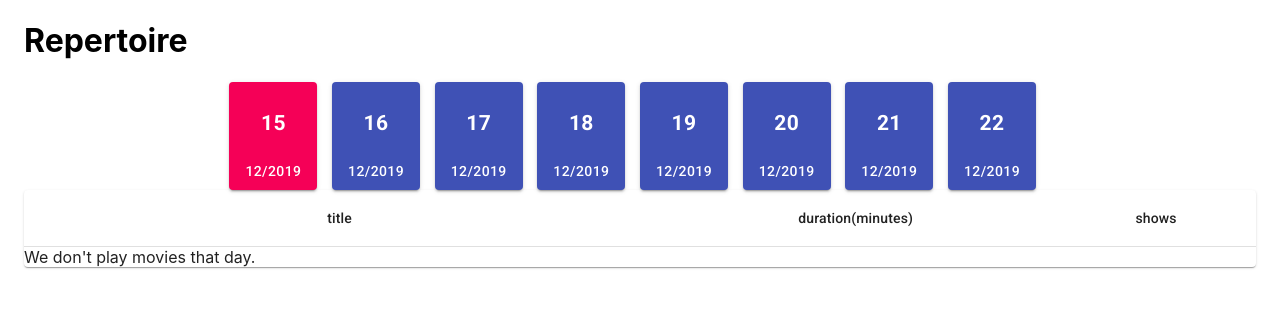
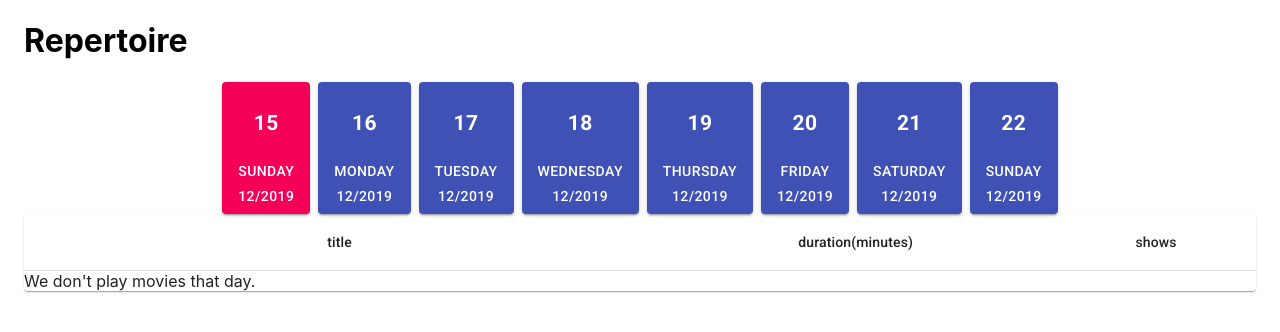
Before and after one commit to io2019/client-frontend-app, a React (Create React App) app: page / in a window 1280 px wide. Shown: the top 332 px of the page. Built offline with nearby package versions, Linux system fonts and the light colour scheme.

Commit message:
add: weekday in DayPicker

```diff
--- a/src/App.js
+++ b/src/App.js
@@ -1,6 +1,7 @@
 import React from 'react';
 import Repertoire from "./Components/Repertoire/Repertoire";
 import Container from "@material-ui/core/Container";
+import CircularProgress from "@material-ui/core/CircularProgress";
 
 function App() {
   return (
--- a/src/Components/Repertoire/DatePicker.js
+++ b/src/Components/Repertoire/DatePicker.js
@@ -22,6 +22,8 @@ class DatePicker extends React.Component{
             days.push(
                 <div>
                 <h2>{date.getDate()}</h2>
+                    {['Sunday', 'Monday', 'Tuesday', 'Wednesday', 'Thursday', 'Friday', 'Saturday'][date.getDay()]}
+                    <br/>
                 {date.getMonth() + 1}/
                 {date.getFullYear()}
                 {this.props.offset == i &&
@@ -38,18 +40,19 @@ class DatePicker extends React.Component{
                             direction="row"
                             justify="center"
                             alignItems="center"
+                            spacing={1}
                         >
                         {days.map( (e, i) => {
                             if(this.props.offset === i){
 
                                 return (
-                                    <Grid item xs={1}>
+                                    <Grid item>
                                         <Button onClick={() => this.handleDateChange(i)} variant="contained" color="secondary">{e}</Button>
                                     </Grid>
                                 );
                             }else{
                                 return(
-                                    <Grid item xs={1}>
+                                    <Grid item>
                                     <Button onClick={() => this.handleDateChange(i)} variant="contained" color="primary">{e}</Button>
                                     </Grid>
                                 );
```
